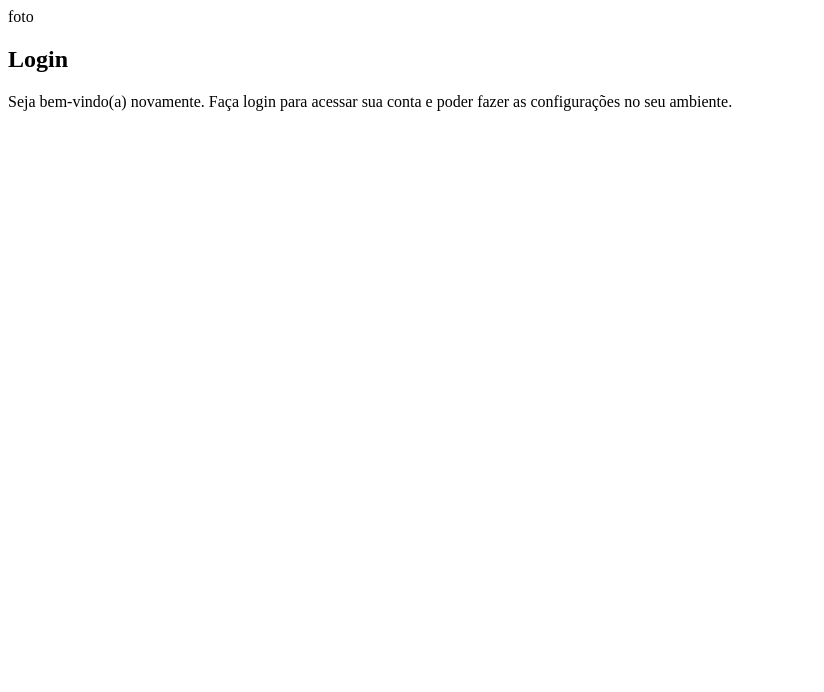
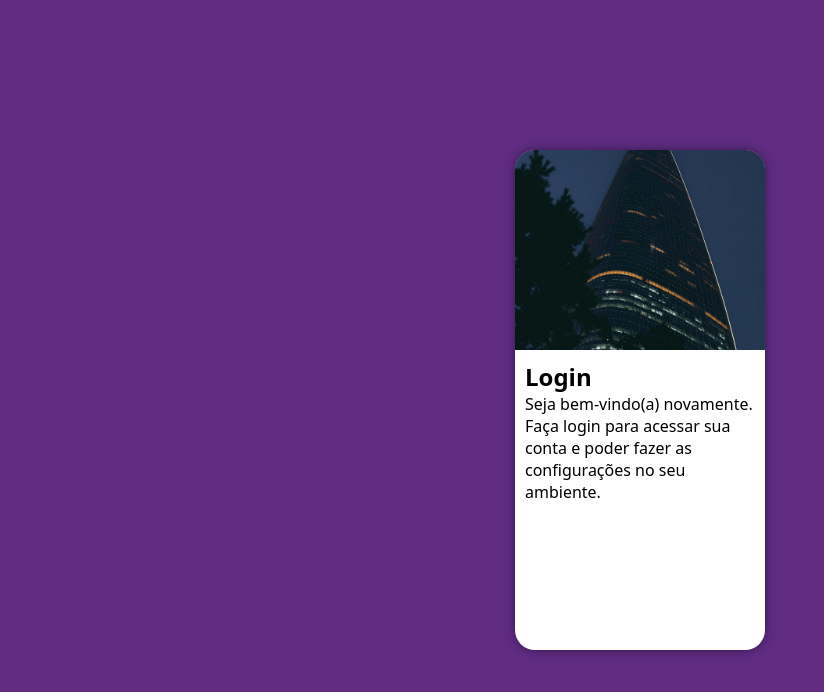
Before and after one commit to caue077/projeto-login, a plain HTML site: page index.html in a window 1280 px wide. Shown: the whole page, without its empty margins (0-824 px from the left). Drawn offline with Linux system fonts and the light colour scheme.

Commit message:
tela login

```diff
--- a/index.html
+++ b/index.html
@@ -10,7 +10,7 @@
     <main>
         <section id="login">
             <div id="image">
-                foto
+                <!--AQUI VAI A IMAGEM-->
             </div>
             <div id="form">
                 <h1>Login</h1>
--- a/styles/style.css
+++ b/styles/style.css
@@ -4,3 +4,49 @@
     verde: #49a09d
     roxo: #5f2c82
 */
+
+* {
+    font-family: system-ui, -apple-system, BlinkMacSystemFont, 'Segoe UI', Roboto, Oxygen, Ubuntu, Cantarell, 'Open Sans', 'Helvetica Neue', sans-serif;
+    padding: 0px;
+    margin: 0px;
+    box-sizing: border-box;
+}
+
+html, body {
+    background-color: #5f2c82;
+    height: 100vh;
+    width: 100vw;
+}
+
+main {
+    position: relative;
+    height: 100vh;
+    width: 100vw;
+}
+
+#login {
+    position: absolute;
+    top: 50%;
+    left: 50%;
+    transform: translate(-50%, -50%);
+
+    overflow: hidden;
+    background-color: white;
+    width: 250px;
+    height: 500px;
+    border-radius: 20px;
+    box-shadow: 0px 0px 10px rgba(0, 0, 0, 0.438);
+}
+
+#image {
+    display: block;
+    background: #5f2c82 url(../img/pexels-passengerslover-32164881.jpg) no-repeat;
+    background-size: cover;
+    background-position: center bottom;
+    height: 200px;
+}
+
+#form {
+    display: block;
+    padding: 10px;
+}
```
